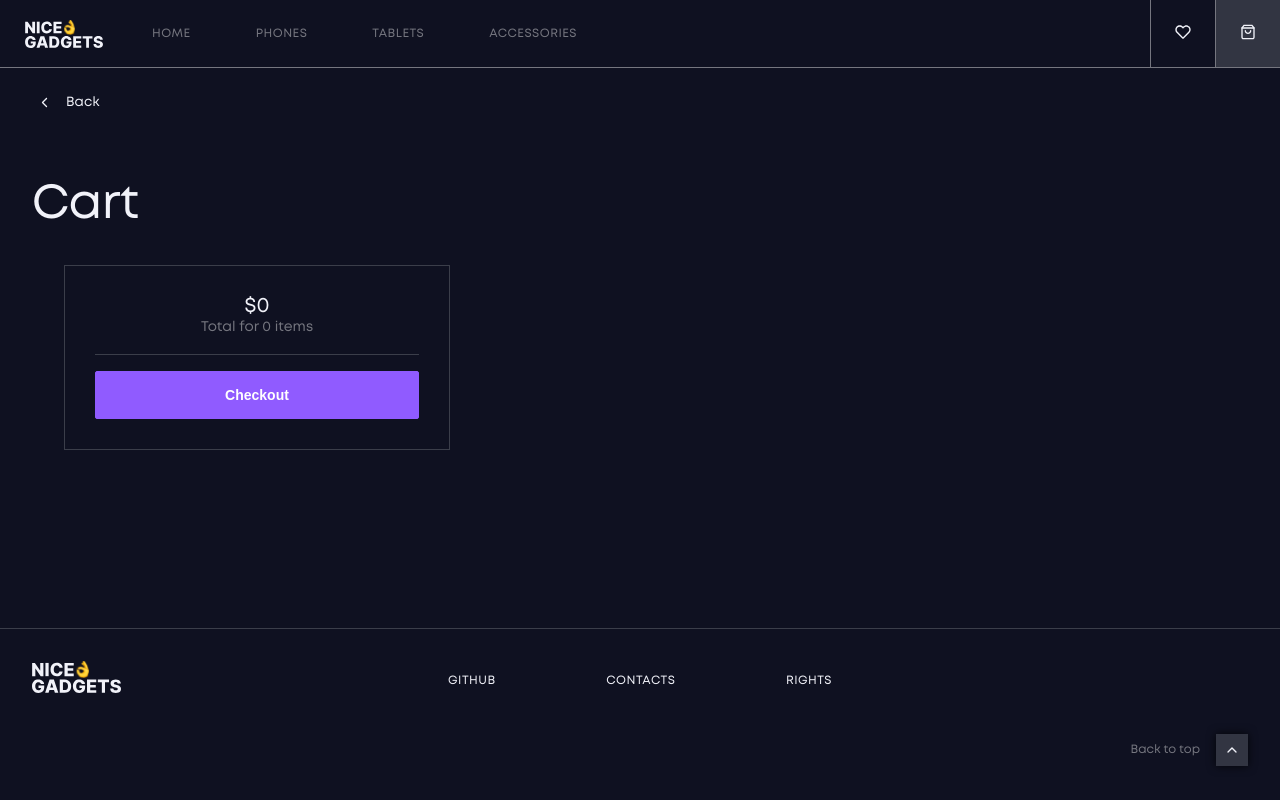
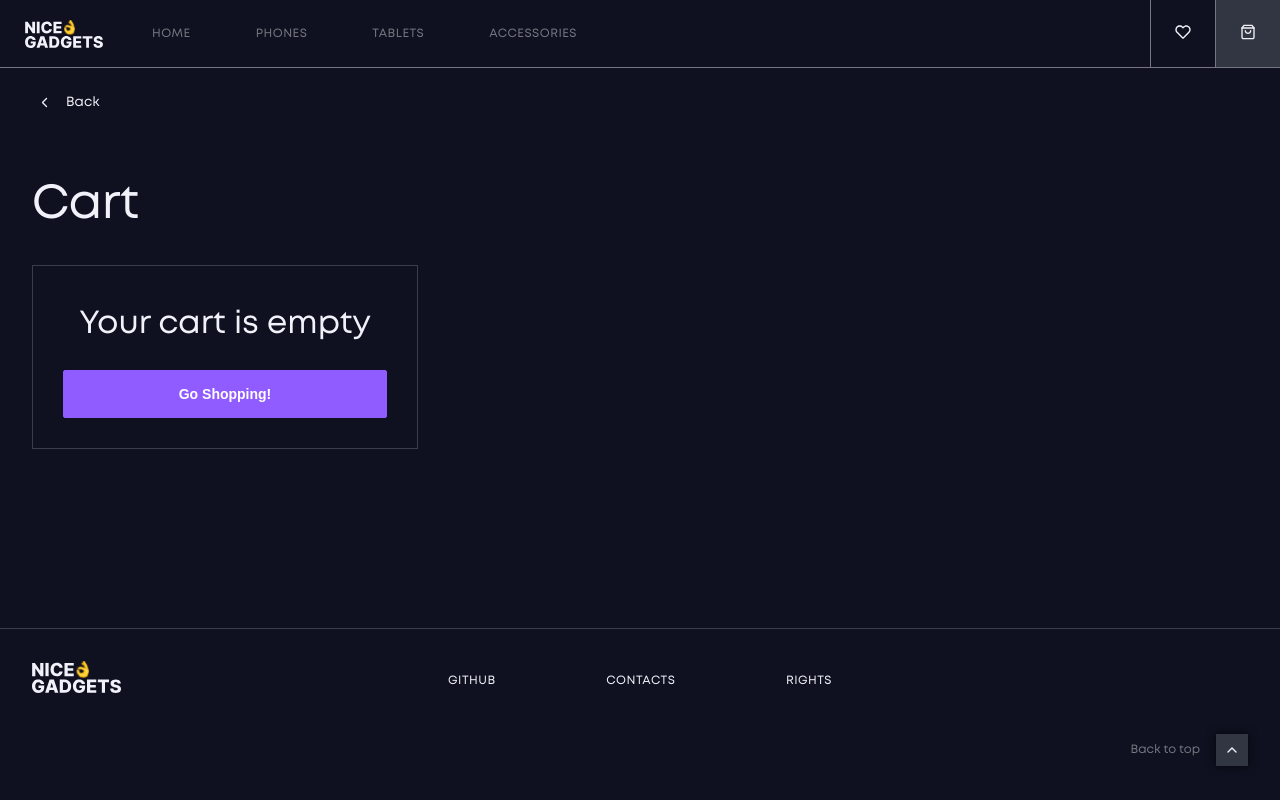
Before and after one commit to fe-jul23-team6/product_catalog, a React (Create React App) app: page /#/cart in a window 1280 px wide. Built offline with nearby package versions, Linux system fonts and the light colour scheme.

Commit message:
fix: loading stuff in cart after adding

```diff
--- a/src/context/ProductsContext.tsx
+++ b/src/context/ProductsContext.tsx
@@ -14,8 +14,8 @@ type ProductsProviderProps = {
 
 type ProductsContextType = {
   currentCart: LocalStorageCart;
-  cartItemsIds: number[];
-  setCartItemsIds: (ids: number[]) => void;
+  // cartItemsIds: number[];
+  // setCartItemsIds: (ids: number[]) => void;
   cartItems: Phone[];
   setCartItems: (items: Phone[]) => void;
   currentFavoritesIds: number[],
@@ -32,8 +32,6 @@ type ProductsContextType = {
 
 export const ProductsContext = createContext<ProductsContextType>({
   currentCart: [],
-  cartItemsIds: [],
-  setCartItemsIds: () => {},
   cartItems: [],
   setCartItems: () => {},
   currentFavoritesIds: [],
@@ -50,6 +48,7 @@ export const ProductsContext = createContext<ProductsContextType>({
 
 export function ProductsProvider({ children }: ProductsProviderProps) {
   const [isCartEmpty, setIsCartEmpty] = useState(false);
+  const [cartItems, setCartItems] = useState<Phone[]>([]);
 
   const storedCart = localStorage.getItem('cartItems');
   const [currentCart, setCurrentCart] = useState<LocalStorageCart>(
@@ -57,19 +56,13 @@ export function ProductsProvider({ children }: ProductsProviderProps) {
       ? JSON.parse(storedCart)
       : [],
   );
-  const itemsIds: number[] = currentCart.map(item => item[0]);
-
-  const [cartItemsIds, setCartItemsIds] = useState(itemsIds);
-  const [cartItems, setCartItems] = useState<Phone[]>([]);
 
   const storedFavouritesIds = localStorage.getItem('favouritesIds');
   const currentFavoritesIds: number[] = JSON.parse(storedFavouritesIds || '[]');
 
   const handleDelete = (id: number) => {
-    const updatedCartItemsIds = cartItemsIds.filter(item => item !== id);
     const updatedCart = currentCart.filter(val => val[0] !== id);
 
-    setCartItemsIds(updatedCartItemsIds);
     setCartItems(cartItems.filter(item => +item.id !== id));
     setCurrentCart(updatedCart);
 
@@ -78,14 +71,6 @@ export function ProductsProvider({ children }: ProductsProviderProps) {
   };
 
   const handleCountMinus = (id: number) => {
-    if (cartItemsIds.includes(id)) {
-      const data = cartItemsIds.indexOf(id);
-
-      const dataToSet = cartItemsIds.filter((item, index) => index !== data);
-
-      setCartItemsIds([...dataToSet]);
-    }
-
     setCurrentCart(prevCart => {
       const index = prevCart.findIndex(cartValue => cartValue[0] === id);
       const copy: LocalStorageCart = [...prevCart];
@@ -106,8 +91,6 @@ export function ProductsProvider({ children }: ProductsProviderProps) {
   };
 
   const handleCountPlus = (id: number) => {
-    setCartItemsIds(prevIds => [...prevIds, id]);
-
     setCurrentCart(prevCart => {
       const index = prevCart.findIndex(cartValue => cartValue[0] === id);
       const copy: LocalStorageCart = [...prevCart];
@@ -167,8 +150,6 @@ export function ProductsProvider({ children }: ProductsProviderProps) {
 
   const value = {
     currentCart,
-    cartItemsIds,
-    setCartItemsIds,
     cartItems,
     setCartItems,
     currentFavoritesIds,
--- a/src/pages/CartPage/CartPage.tsx
+++ b/src/pages/CartPage/CartPage.tsx
@@ -1,14 +1,15 @@
 /* eslint-disable no-console */
 /* eslint-disable max-len */
 /* eslint-disable jsx-a11y/control-has-associated-label */
-import React, { useContext, useEffect } from 'react';
+import React, { useContext, useEffect, useState } from 'react';
 import { PageTitle } from 'components/PageTitle';
 import { ReactComponent as ChevronIcon }
   from 'assets/img/icons/chevron-up_icon.svg';
-import { useNavigate } from 'react-router-dom';
+import { useNavigate, NavLink } from 'react-router-dom';
 import { Phone } from 'types';
 import { getPhonesByIds } from 'services/products.service';
 import { ProductsContext } from 'context/ProductsContext';
+import { Modal } from 'components/Modal';
 import { CartItem } from '../../components/CartItem';
 
 import styles from './CartPage.module.scss';
@@ -21,14 +22,16 @@ export const CartPage: React.FC = () => {
 
   const {
     currentCart,
-    cartItemsIds,
-    setCartItemsIds,
     cartItems,
     setCartItems,
     handleDelete,
     handleCountMinus,
     handleCountPlus,
+    isCartEmpty,
+    setIsCartEmpty,
   } = useContext(ProductsContext);
+
+  const [isModalOpen, setIsModalOpen] = useState(false);
 
   const totalAmount = currentCart.reduce((acc, amount) => acc + amount[1], 0);
   const totalCost = cartItems.reduce((acc, phone) => {
@@ -38,30 +41,39 @@ export const CartPage: React.FC = () => {
   }, 0);
 
   const loadData = async () => {
-    if (cartItemsIds.length === 0) {
+    if (currentCart.length === 0) {
       setCartItems([]);
+      setIsCartEmpty(true);
 
       return;
     }
 
-    const itemsFromServer:Phone[] = await getPhonesByIds(cartItemsIds);
+    const currentCartIds = currentCart.map(item => item[0]);
+    const itemsFromServer:Phone[] = await getPhonesByIds(currentCartIds);
 
+    setIsCartEmpty(false);
     setCartItems(itemsFromServer);
   };
 
   const handleCheckout = () => {
-    setCartItemsIds([]);
+    setIsModalOpen(true);
+    setIsCartEmpty(true);
     setCartItems([]);
     localStorage.setItem('cartItems', '[]');
     window.dispatchEvent(new Event('storageChange'));
   };
 
   useEffect(() => {
+    if (!currentCart) {
+      setIsCartEmpty(true);
+    }
+
     loadData();
   }, []);
 
   return (
-    <div className={styles.cart}>
+    <>
+      <div className={`${styles.cart} ${isModalOpen ? styles.blur : ''}`}>
         <div className={styles.cart__top}>
           <div className={styles.cart__goback}>
             <button
@@ -83,6 +95,30 @@ export const CartPage: React.FC = () => {
           <PageTitle title="Cart" />
         </div>
 
+        {isCartEmpty
+          ? (
+            <div className={styles.cart__wrapper}>
+              <div className={styles.cart__checkout}>
+                <h4 className={styles['cart__title-empty']}>
+                  Your cart is empty
+                </h4>
+
+                <NavLink
+                  to="/"
+                  className={styles['cart__go-shopping']}
+                >
+                  <button
+                    type="button"
+                    className={styles.cart__buy}
+                  >
+                    Go Shopping!
+                  </button>
+                </NavLink>
+
+              </div>
+            </div>
+          )
+          : (
             <div className={styles.cart__wrapper}>
               <div className={styles.cart__content}>
                 {cartItems.map(phone => {
@@ -124,6 +160,15 @@ export const CartPage: React.FC = () => {
                 </button>
               </div>
             </div>
+          )}
       </div>
+
+      {isModalOpen && (
+        <div className="modal">
+          <Modal setIsOpen={setIsModalOpen} />
+        </div>
+      )}
+    </>
+
   );
 };
```
Lines whose indentation alone changed are shown as unchanged.
